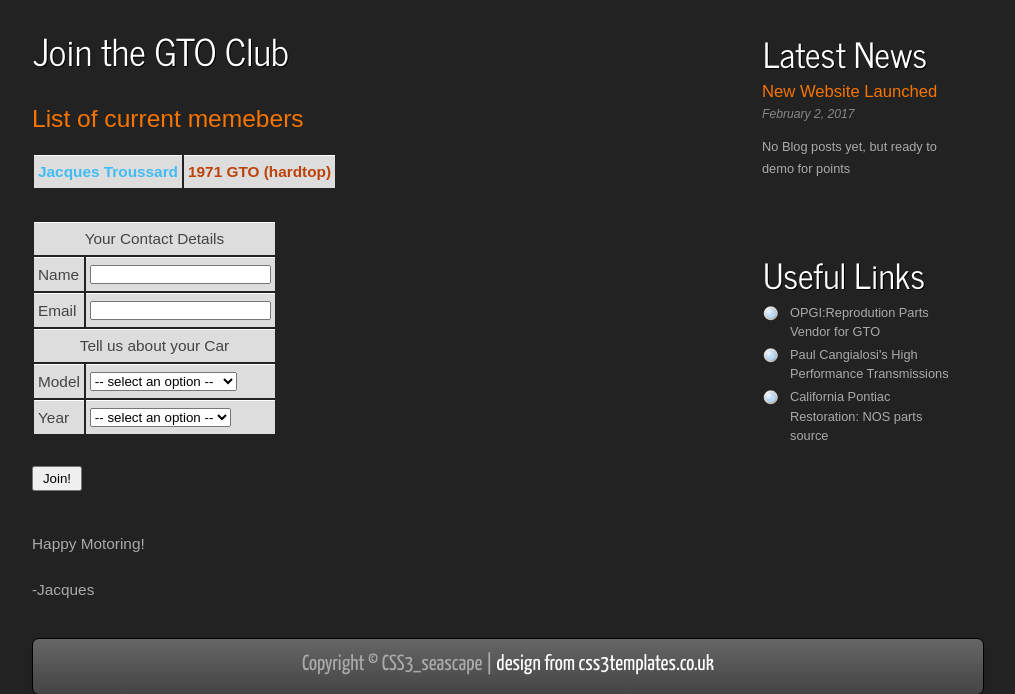
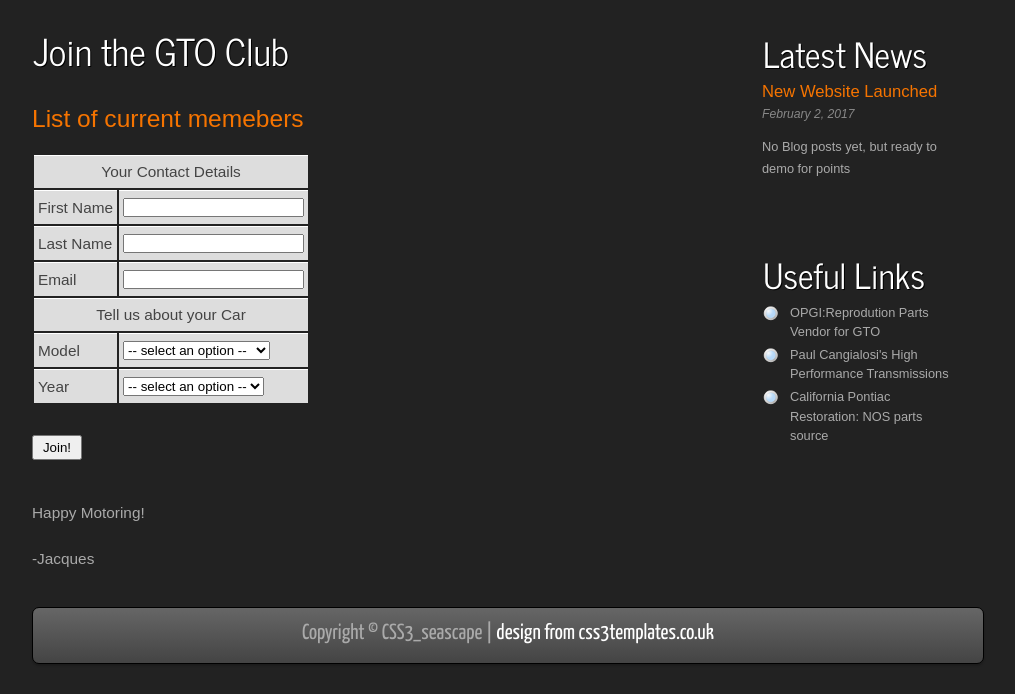
Before and after one commit to jtroussard/CPSC350-project-roxanneReturnsWebsite, a Flask app: page /form in a window 1280 px wide. Shown: the part 480-1174 px from the top of the page, without its empty margins (133-1148 px from the left). After the commit the page ends 1144 px from the top, so only its background shows below. Run offline with Flask 2, Linux system fonts and the light colour scheme; some libraries are stand-ins or nearby versions.

Commit message:
removed html form added db member add function

```diff
--- a/roxanne/server.py
+++ b/roxanne/server.py
@@ -1,8 +1,19 @@
 import os
+import psycopg2
+import psycopg2.extras
 from flask import Flask, render_template, request
+
+def connectToDB():
+    connectionString = 'dbname=roxreturns user=jack password=jack host=localhost'
+    print connectionString
+    try:
+        return psycopg2.connect(connectionString)
+    except:
+        print ("Can't connect to database")
+
 app = Flask(__name__)
 
-members = [{'name': 'Jacques Troussard', 'year': '1971', 'model': 'GTO (hardtop)'}]
+members = [{'first': 'Jacques', 'last': 'Troussard', 'year': '1971', 'model': 'GTO (hardtop)'}]
 
 @app.route('/')
 def mainIndex():
@@ -26,14 +37,30 @@ def mainMeet():
 @app.route('/form', methods=['GET', 'POST'])
 def mainForm():
     if request.method == 'POST':
-        members.append({'name': request.form['name'], 'year': request.form['year'], 'model': request.form['model']})
+        members.append({'first': request.form['first'], 'last': request.form['last'], 'year': request.form['year'], 'model': request.form['model']})
     return render_template('form.html', selected='form', members=members)
 
 @app.route('/form2', methods=['POST'])
 def reply():
+    thename=request.form['first']
 
-    thename=request.form['name']
-    return render_template('form2.html', name=thename)
+    """Returns a list of members in the database"""
+    conn = connectToDB();
+    cur = conn.cursor()
+    print(request.form)
+    try:
+        cur.execute("insert into members (first_name, last_name, email, year, model) values (%s, %s, %s, %s, %s)", (request.form['first'], request.form['last'], request.form['email'], request.form['year'], request.form['model']))
+    except:
+        print("There was an error executing insert command")
+        conn.rollback()
+    conn.commit()
+    try:
+        cur.execute("select * from members")
+    except:
+        print("There was an error executing select command")
+    results = cur.fetchall()
+
+    return render_template('form2.html', name=thename, members_list=results)
 
 @app.route('/vids')
 def mainVids():
--- a/roxanne/templates/form.html
+++ b/roxanne/templates/form.html
@@ -3,15 +3,11 @@
 {% block content %}
  <h1>Join the GTO Club</h1>
   <h2>List of current memebers</h2>
-   <table>
-    {% for member in members %}
-    <tr><td><b><font color=42bcf4>{{member.name}}</font></b></td><td><font color=BD430B><b>{{member.year}}  {{member.model}}</b></font></td></tr></font>
-    {% endfor %}
-   </table>
-   <form method="POST" action="/form">
+   <form method="POST" action="/form2">
     <table>
      <tr><td colspan='2'><center>Your Contact Details</center></td></tr>
-     <tr><td>Name</td><td><input type='text' name='name' /></td></tr>
+     <tr><td>First Name</td><td><input type='text' name='first' /></td></tr>
+     <tr><td>Last Name</td><td><input type='text' name='last' /></td></tr>
      <tr><td>Email</td><td><input type='text' name='email' /></td></tr>
      <tr><td colspan='2'><center>Tell us about your Car</center></td></tr>
      <tr><td>Model</td><td>
```
Also changed, not shown: roxanne/templates/form2.html (+7 -0 lines).
